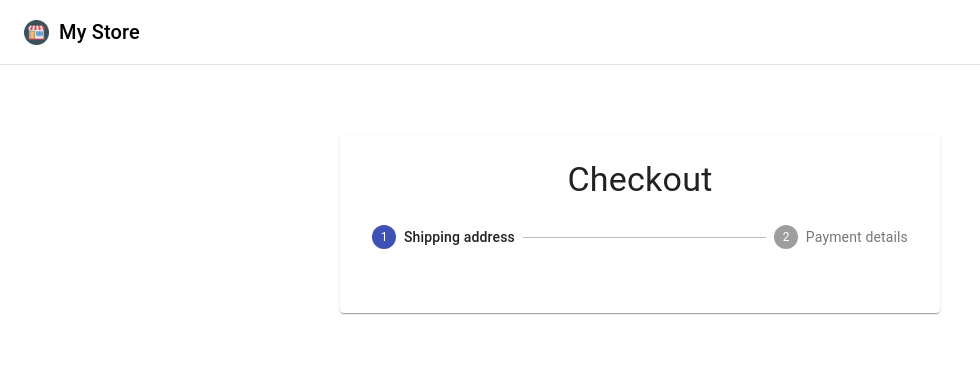
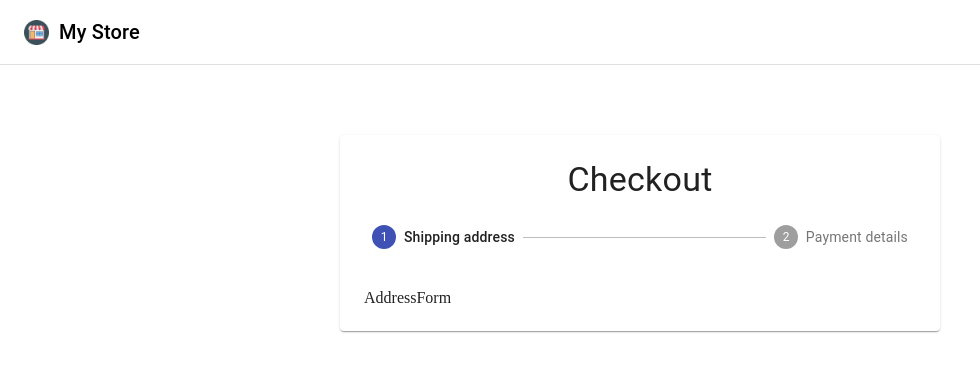
Before and after one commit to chesterdany/e-commerce-, a React (Create React App) app: page /checkout in a window 1280 px wide. Shown: the top 372 px of the page, without its empty margins (0-980 px from the left). Built offline with nearby package versions, Linux system fonts and the light colour scheme; no server answers.

Commit message:
basic checkout steps

```diff
--- /dev/null
+++ b/src/components/CheckoutForm/AddressForm.jsx
@@ -0,0 +1,7 @@
+import React from "react";
+
+const AddressForm = () => {
+  return <div>AddressForm</div>;
+};
+
+export default AddressForm;
--- a/src/components/CheckoutForm/Checkout/Checkout.jsx
+++ b/src/components/CheckoutForm/Checkout/Checkout.jsx
@@ -10,6 +10,9 @@ import {
   Button,
 } from "@material-ui/core";
 
+import AddressForm from "../AddressForm";
+import PaymentForm from "../PaymentForm";
+
 import useStyles from "./styles";
 
 const steps = ["Shipping address", "Payment details"];
@@ -17,6 +20,10 @@ const steps = ["Shipping address", "Payment details"];
 const Checkout = () => {
   const classes = useStyles();
   const [activeStep, setActiveStep] = useState(0);
+
+  const Confirmation = () => <div>Confirmation</div>;
+
+  const Form = () => (activeStep === 0 ? <AddressForm /> : <PaymentForm />);
 
   return (
     <>
@@ -33,6 +40,7 @@ const Checkout = () => {
               </Step>
             ))}
           </Stepper>
+          {activeStep === steps.length ? <Confirmation /> : <Form />}
         </Paper>
       </main>
     </>
--- /dev/null
+++ b/src/components/CheckoutForm/PaymentForm.jsx
@@ -0,0 +1,7 @@
+import React from "react";
+
+const PaymentForm = () => {
+  return <div>PaymentForm</div>;
+};
+
+export default PaymentForm;
```
